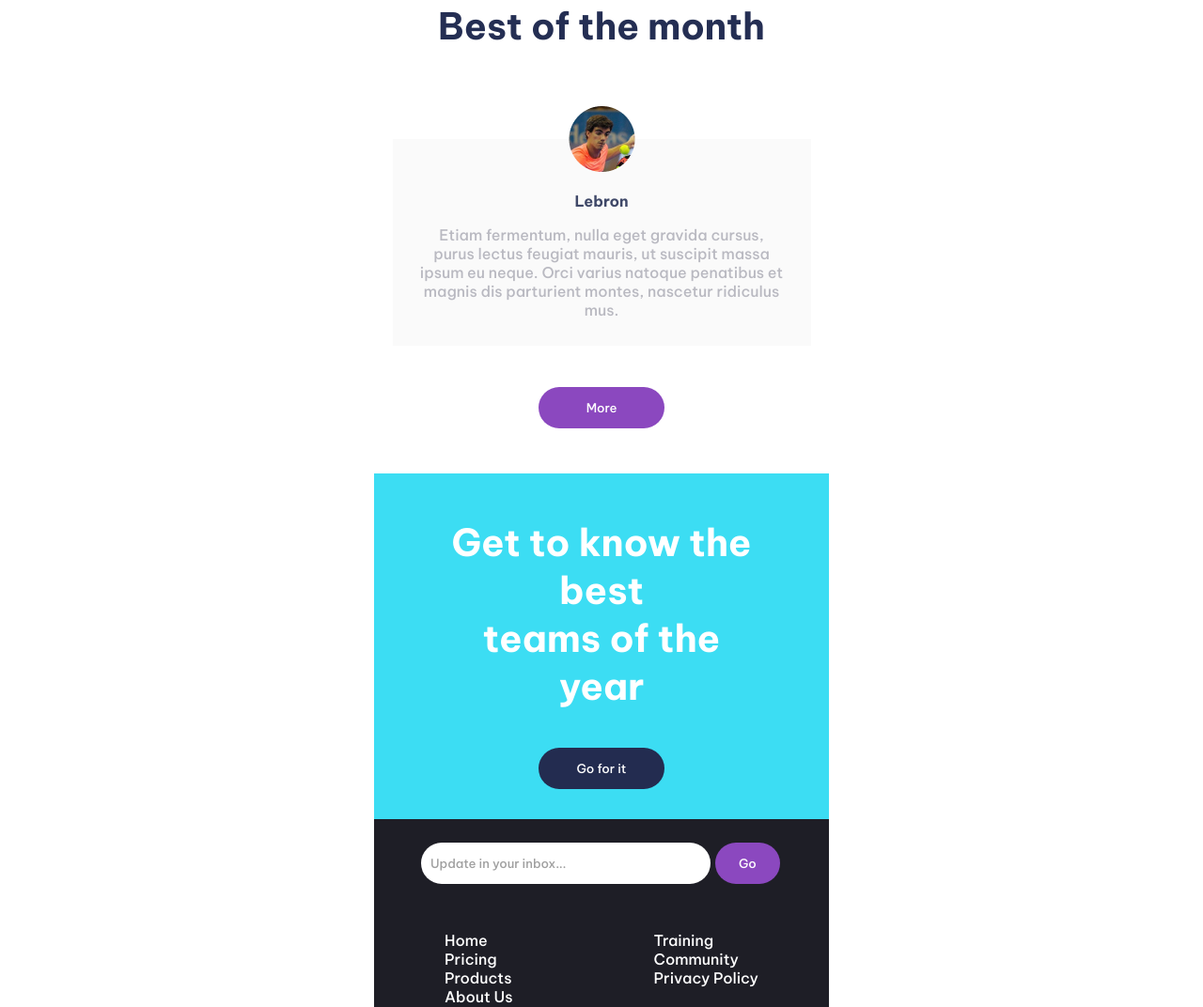
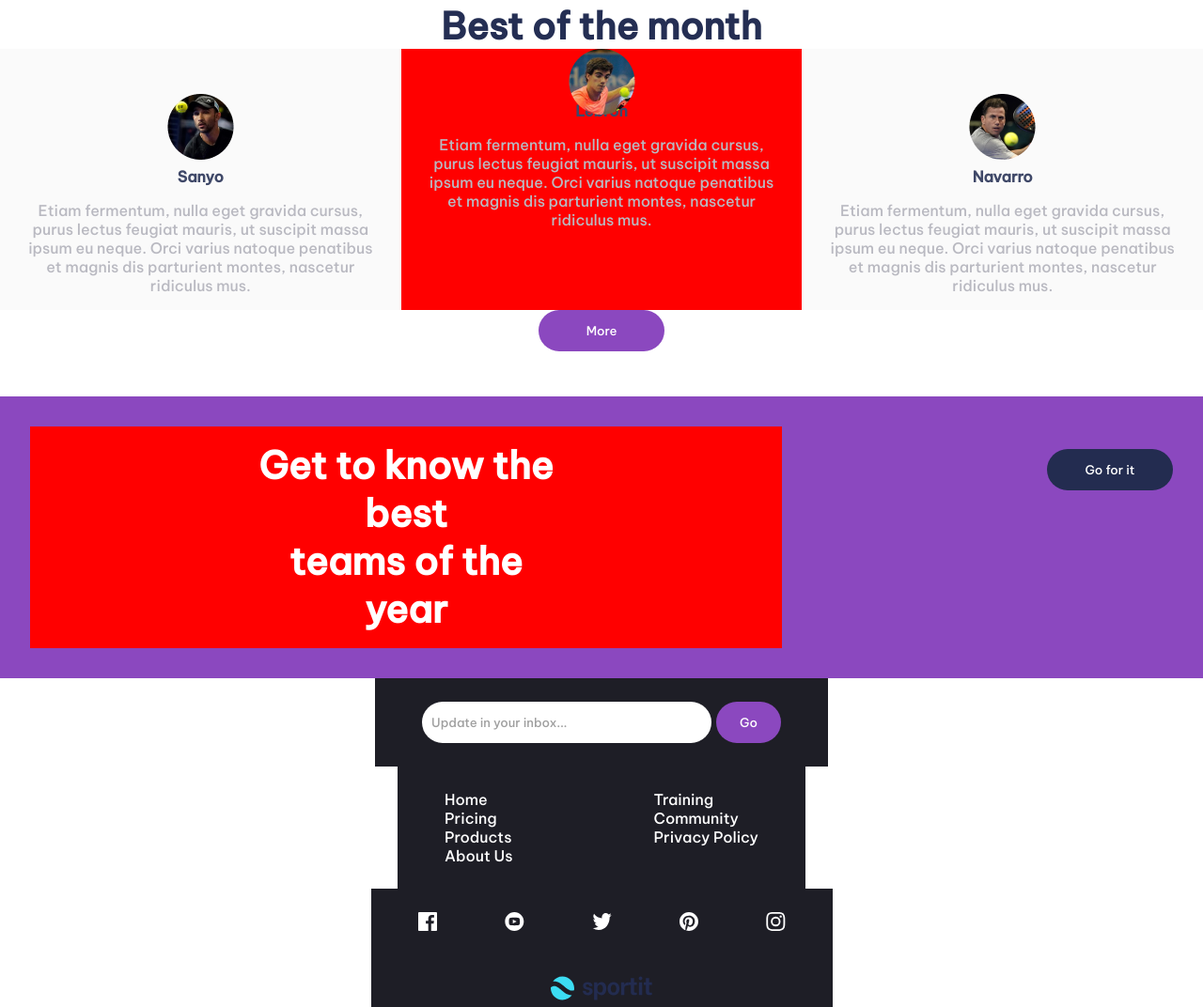
Before and after one commit to Daniela1421/EntregaFinal-Frontend1, a plain HTML site: page index.html in a window 1280 px wide. Shown: the part 1235-2307 px from the top of the page at 94% size. Drawn offline with Linux system fonts and the light colour scheme.

Commit message:
added web styles in the second part

```diff
--- a/css/styles.css
+++ b/css/styles.css
@@ -1,3 +1,5 @@
+/* @import url('https://fonts.googleapis.com/css2?family=Be+Vietnam+Pro:wght@100&family=Roboto:wght@100&display=swap');     */
+@import url('https://fonts.googleapis.com/css2?family=Be+Vietnam+Pro:wght@500&family=Roboto:wght@100&display=swap');
 * {
     box-sizing: border-box;
     margin: 0;
@@ -106,21 +108,20 @@ button {
     flex-direction: column;
     flex-flow: wrap;
     justify-content: center;
-    width: 30.25rem;
 }
 
 .best-month {
+    color: #242E53;
     font-size: 39.21px;
-    color: #242E53;
 }
 
 .info-lebron {
+    background-color: #FAFAFA;
     display: flex;
+    align-items: center;
     flex-direction: column;
-    align-items: center;
     margin: 6rem 1.2188rem 2.8rem;
     padding: 3rem 1.7188rem 1.7188rem;
-    background-color: #FAFAFA;
     position: relative;
 }
 
@@ -146,8 +147,8 @@ button {
 }
 
 .more-button {
+    margin-bottom: 1rem;
     width: 8.375rem;
-    margin-bottom: 1rem;
 }
 
 .fifth-section {
@@ -158,9 +159,14 @@ button {
         color: #FFFFFF;
         font-size: 40px;
         /* font-weight: 700; */
+        padding: 1rem 3rem;
         text-align: center;
-        padding: 1rem 3rem;
+
+        & .mobile-block {
+            display: block;
+        }
     }
+
 }
 
 .go-button {
@@ -168,25 +174,25 @@ button {
     color: #FFFFFF;
     font-size: 13.18px;
     font-weight: 500;
-    width: 8.375rem;
     height: 44px;
     margin-top: 1.5rem;
+    width: 8.375rem;
 }
 
 .footer {
+    display: flex;
+    align-items: center;
+    flex-direction: column;
     font-family: 'Be Vietnam Pro', sans-serif;
-    display: flex;
-    flex-direction: column;
-    align-items: center;
 }
 
 .footer-buttons,
 .footer-nav,
 .footer-icons,
 .copyright {
-    width: 30.25rem;
     background-color: #1E1E26;
     padding: 1.5625rem 3.125rem;
+    /* width: 30.25rem; */
 }
 
 .footer-buttons {
@@ -196,23 +202,23 @@ button {
 .update-button {
     background-color: #FFFFFF;
     color: #A0A0A0;
+    margin-right: 0.3125rem;
+    padding-left: 0.625rem;
+    text-align: start;
     width: 19.25rem;
-    text-align: start;
-    padding-left: 0.625rem;
-    margin-right: 0.3125rem;
 }
 
 .footer-nav {
+    color: #FFFFFF;
     display: flex;
+    column-gap: 9.375rem;
     justify-content: center;
-    column-gap: 9.375rem;
-    color: #FFFFFF;
 }
 
 .footer-icons {
     display: flex;
+    align-items: center;
     flex-direction: column;
-    align-items: center;
 }
 
 .social-networks {
@@ -312,4 +318,41 @@ button {
         background-color: #FAFAFA;
     }
 
+    .container-best {
+        display: flex;
+    }
+
+
+    .info-sanyo,
+    .info-navarro,
+    .info-lebron {
+        background-color: #FAFAFA;
+        display: flex;
+        align-items: center;
+        flex-direction: column;
+        margin: 0;
+        padding: 3rem 1.7188rem 1rem;
+        /* position: relative; */
+    }
+
+    .info-lebron {
+        background-color: red;
+    }
+
+    .img-lebron {
+        position: absolute;
+        top: 0px
+    }
+
+    .fifth-section {
+        background-color: #8B48BF;
+        display: flex;
+        justify-content: space-between;
+        width: 100%;
+
+        & h2 {
+           width: 50rem;
+           background-color: red;
+        }
+    }
 }
--- a/index.html
+++ b/index.html
@@ -4,10 +4,10 @@
 <head>
   <meta charset="UTF-8">
   <meta name="viewport" content="width=device-width, initial-scale=1.0">
+  <!-- <link rel="preconnect" href="https://fonts.googleapis.com">
+  <link rel="preconnect" href="https://fonts.gstatic.com" crossorigin>
+  <link href="https://fonts.googleapis.com/css2?family=Be+Vietnam+Pro:wght@500;700&display=swap" rel="stylesheet"> -->
   <link rel="stylesheet" href="./css/styles.css">
-  <link rel="preconnect" href="https://fonts.googleapis.com">
-  <link rel="preconnect" href="https://fonts.gstatic.com" crossorigin>
-  <link href="https://fonts.googleapis.com/css2?family=Be+Vietnam+Pro:wght@500;700&display=swap" rel="stylesheet">
 
   <title>Sportit</title>
 </head>
@@ -86,6 +86,7 @@
 
     <section class="fourth-section">
       <h2 class="best-month">Best of the month</h2>
+      <div class="container-best">
         <div class="info-sanyo">
           <img src="./img/avatar-sanyo.png" alt="sanyo" class="sanyo">
           <h3 class="info-name">Sanyo</h3>
@@ -107,11 +108,13 @@
             massa ipsum eu neque. Orci varius natoque penatibus et magnis dis parturient montes, nascetur ridiculus mus.
           </p>
         </div>
+      </div>
       <button class="more-button">More</button>
     </section>
+
     <section class="fifth-section">
-      <h2>Get to know the <br> best <br>
-        teams of the <br> year</h2>
+      <h2>Get to know the <span class="web-block mobile-block">best</span>
+        teams of the <span class="mobile-block"> year</span></h2>
       <button class="go-button">Go for it</button>
     </section>
   </main>
@@ -120,6 +123,7 @@
       <button class="update-button">Update in your inbox...</button>
       <button>Go</button>
     </section>
+
     <section class="footer-nav">
       <div>
         <p>Home</p>
@@ -133,6 +137,7 @@
         <p>Privacy Policy</p>
       </div>
     </section>
+
     <section class="footer-icons">
       <div class="social-networks">
         <img src="./img/icon-facebook.svg" alt="facebook" class="facebook">
@@ -145,6 +150,7 @@
         <img src="./img/logo.svg" alt="logo" class="logo">
       </div>
     </section>
+
     <p class="copyright">Copyright 2020. All Rights Reserved</p>
   </footer>
 </body>
```
Lines whose indentation alone changed are shown as unchanged.
